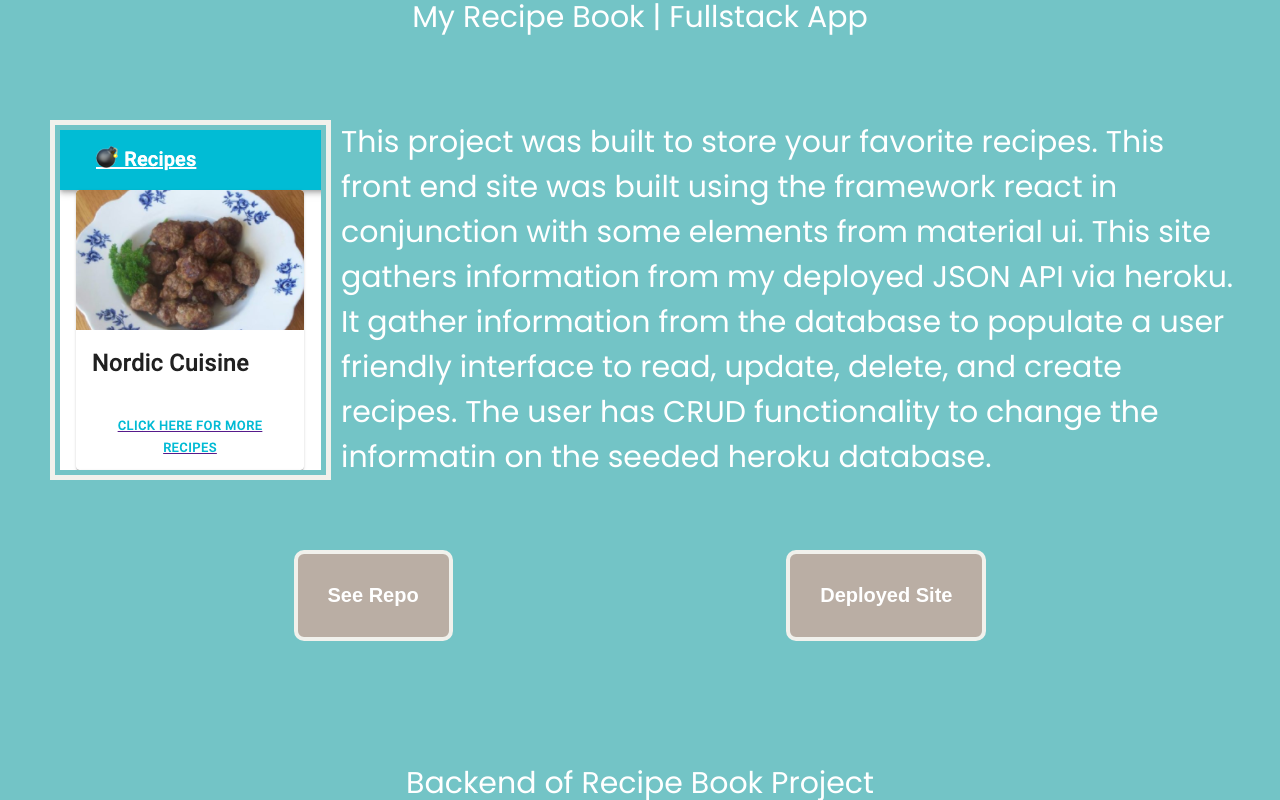
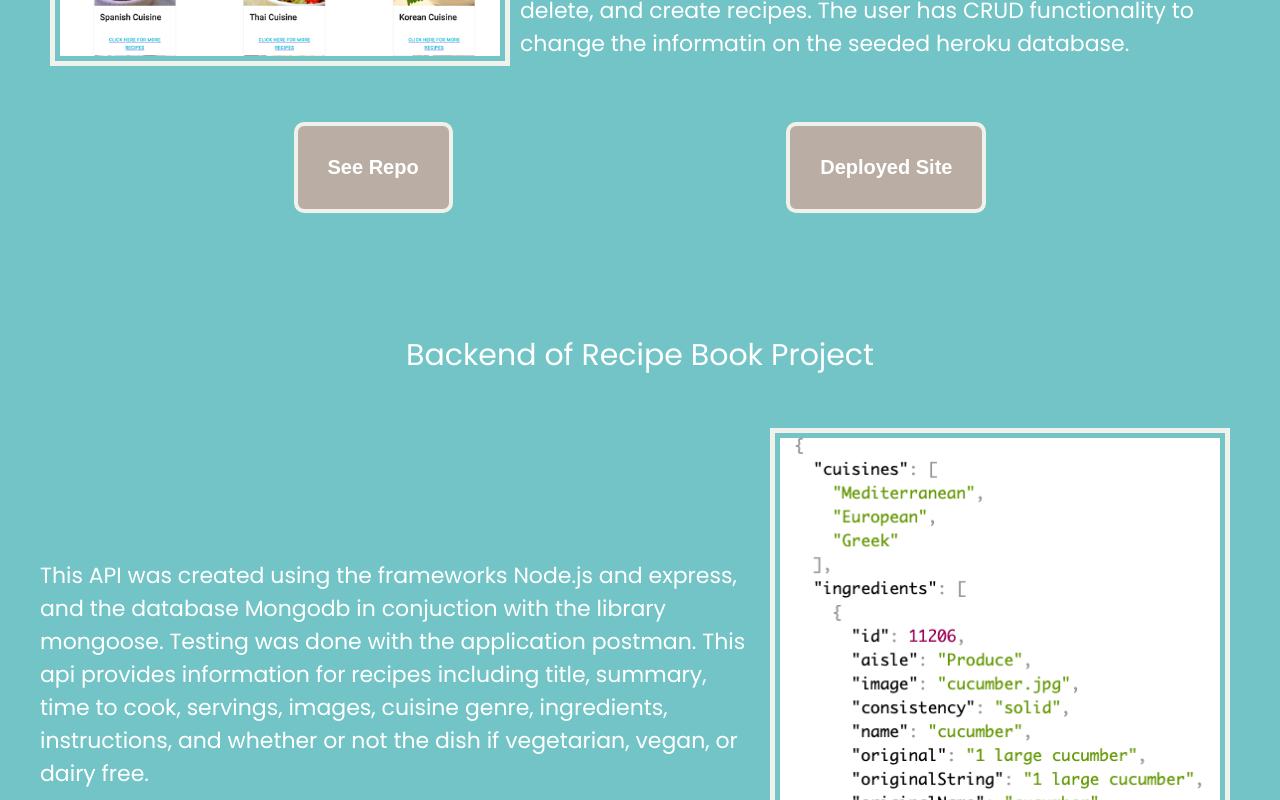
Before and after one commit to cpassafaro/portfolio, a React (Create React App) app: page /projects in a window 1280 px wide. Shown: the part 1260-2060 px from the top of the page. Built offline with nearby package versions, Linux system fonts and the light colour scheme.

Commit message:
css updates

```diff
--- a/src/components/Projects.css
+++ b/src/components/Projects.css
@@ -9,7 +9,7 @@
 
 .project-container{
     display:flex;
-    font-size: 24px;
+    font-size: 22px;
     /* flex-direction: row-reverse; */
     justify-content: space-around;
     align-items: center;
@@ -48,7 +48,7 @@
 
 .active{
     display:flex;
-    font-size: 30px;
+    /* font-size: 30px; */
     flex-direction: row-reverse;
     justify-content: space-around;
     align-items: center;
--- a/src/components/Projects.js
+++ b/src/components/Projects.js
@@ -9,7 +9,8 @@ import Book from "../images/book.png";
 import War from "../images/war.png";
 import Tab from "../images/tab.png";
 import Zee from "../images/zeecraft.png";
-import BoaterBeta from '../images/BoaterBeta.png'
+import BoaterBeta from '../images/BoaterBeta.png';
+import RecipesFull from '../images/RecipesFull.png'
 
 let projects = [
   {
@@ -24,7 +25,7 @@ let projects = [
     name: "My Recipe Book | Fullstack App",
     languages: "Javascript",
     description:"This project was built to store your favorite recipes. This front end site was built using the framework react in conjunction with some elements from material ui. This site gathers information from my deployed JSON API via heroku. It gather information from the database to populate a user friendly interface to read, update, delete, and create recipes. The user has CRUD functionality to change the informatin on the seeded heroku database.",
-    pictures: Picture,
+    pictures: RecipesFull,
     githubUrl: "https://github.com/cpassafaro/front_end_of_json_api_project",
     deployedSite:
       "https://5fb302f7aeb9ba00073d79d4--hungry-colden-771163.netlify.app/",
@@ -107,7 +108,7 @@ export default function Projects() {
           <div className="project-whole">
             <div className="title">{projects[i].name}</div>
             <div className="project-container">
-              <p className="description">{projects[i].description}</p>
+              <p className="project-description">{projects[i].description}</p>
               <img src={projects[i].pictures} className="project-image" />
             </div>
             <div className="button">
@@ -134,8 +135,8 @@ export default function Projects() {
         console.log("odd", projects[i]);
         let odd = <div className="project-whole">
             <div className="title">{projects[i].name}</div>
-            <div className="active">
-              <p className="description">{projects[i].description}</p>
+            <div className="project-container active">
+              <p className="project-description">{projects[i].description}</p>
               <img
                 src={projects[i].pictures}
                 className="project-image"
```
Also changed, not shown: src/images/RecipesFull.png (added), 1 other file (tests, documents, lock files or other folders).
